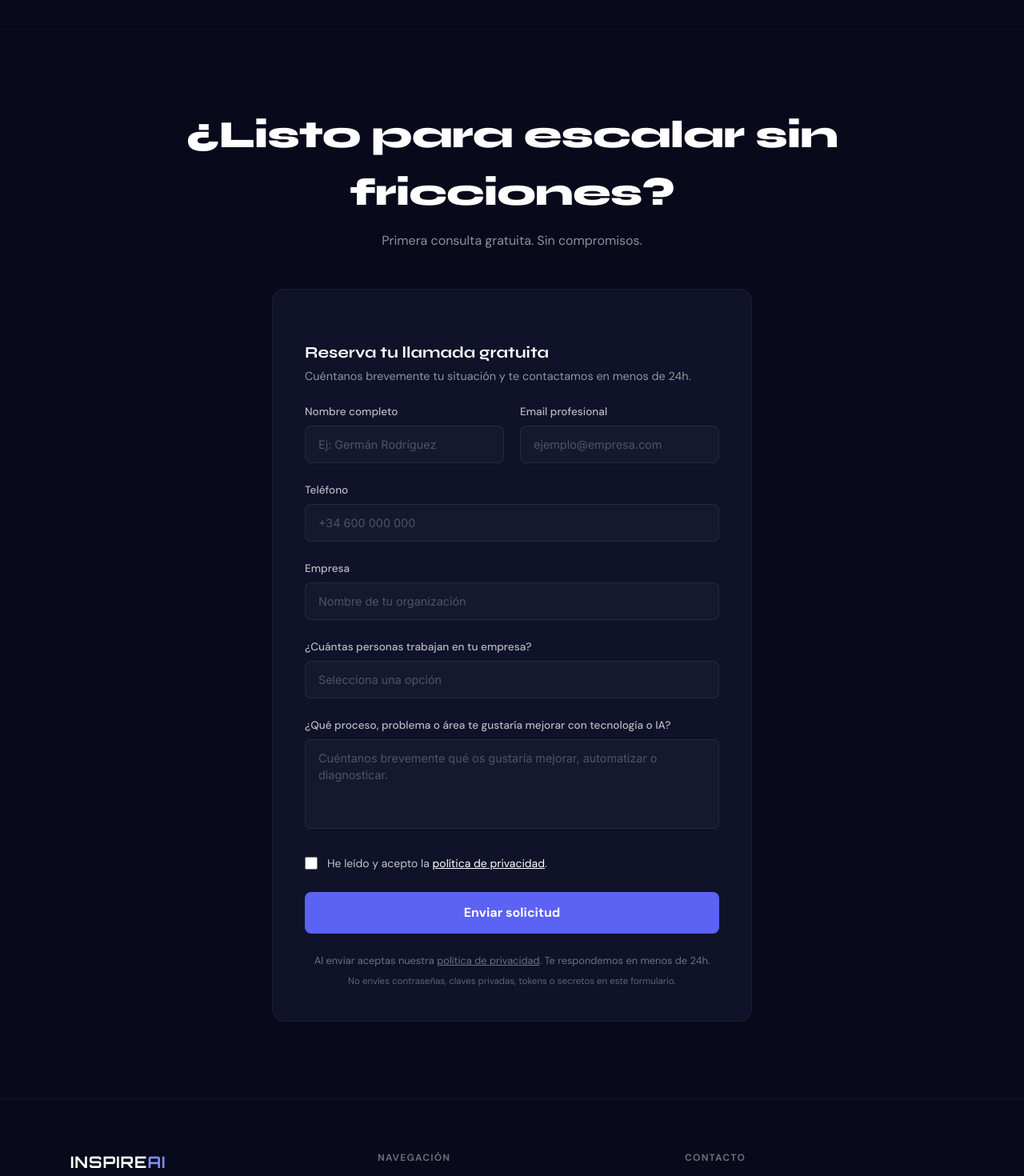
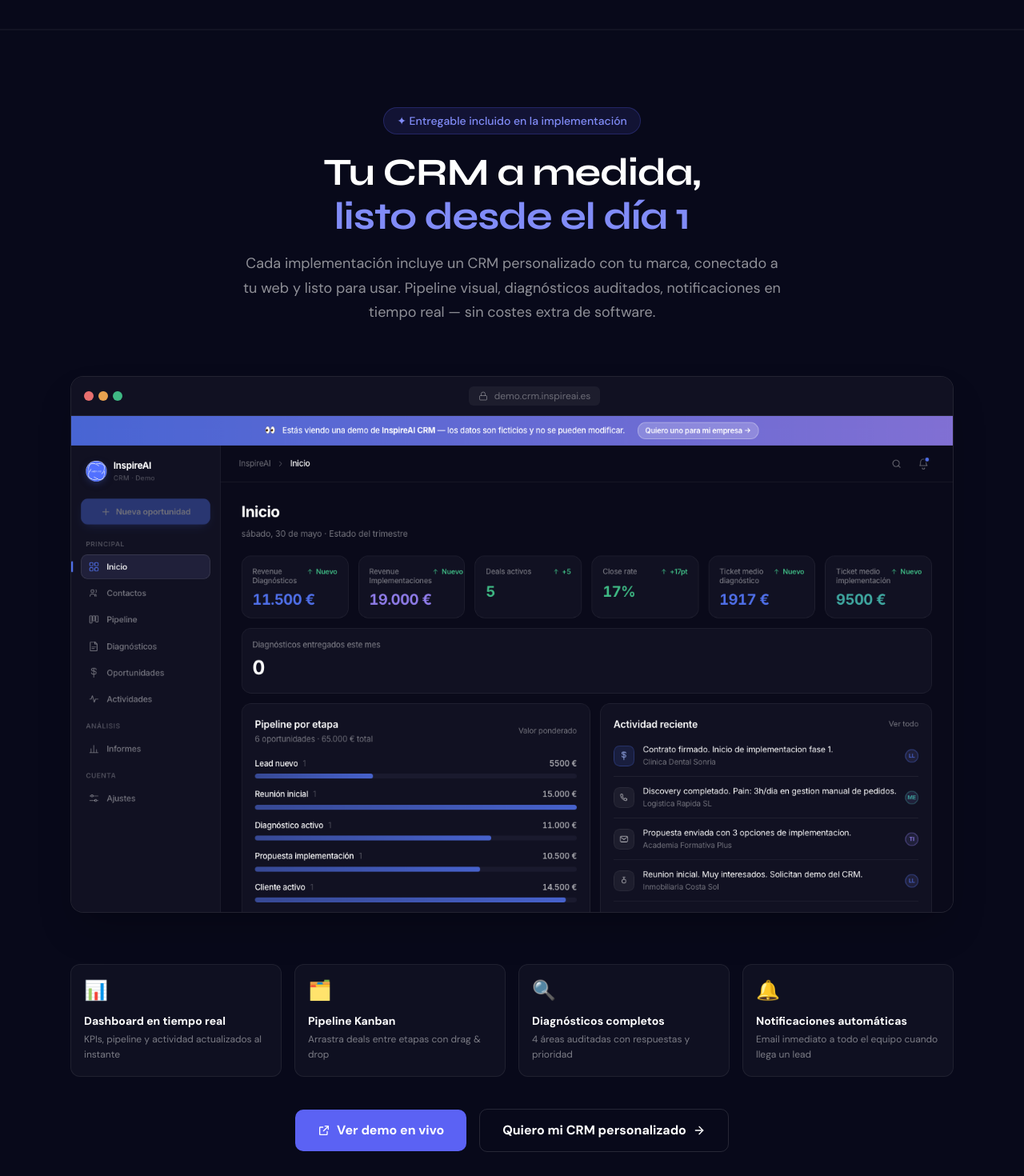
Before and after one commit to inspireai360/InspireAI, a Next.js app: page / in a window 1280 px wide. Shown: the part 4440-5910 px from the top of the page at 80% size. Built offline with nearby package versions, Linux system fonts and the light colour scheme.

Commit message:
feat: añadir sección CRM demo con browser mockup y features

```diff
--- a/app/page.tsx
+++ b/app/page.tsx
@@ -1139,6 +1139,100 @@
       <div className="section-divider" />
 
 
+
+      <div className="section-divider" />
+
+      {/* ─── CRM Section ─────────────────────────────────────────────────── */}
+      <section className="py-16 md:py-24 overflow-hidden" id="crm">
+        <div className="mx-auto px-6 max-w-6xl">
+
+          {/* Header */}
+          <div className="text-center mb-12 md:mb-16">
+            <span className="inline-flex items-center gap-2 px-4 py-1.5 rounded-full text-sm font-medium mb-5"
+              style={{ background: "rgba(91,98,244,0.12)", color: "#818CF8", border: "1px solid rgba(91,98,244,0.25)" }}>
+              ✦ Entregable incluido en la implementación
+            </span>
+            <h2 className="font-heading font-bold text-white mb-4"
+              style={{ fontSize: "clamp(2rem, 5vw, 3rem)", lineHeight: 1.15, letterSpacing: "-0.02em" }}>
+              Tu CRM a medida,<br />
+              <span style={{ color: "#818CF8" }}>listo desde el día 1</span>
+            </h2>
+            <p className="max-w-2xl mx-auto text-lg" style={{ color: "rgba(255,255,255,0.55)", lineHeight: 1.7 }}>
+              Cada implementación incluye un CRM personalizado con tu marca, conectado a tu web y listo para usar.
+              Pipeline visual, diagnósticos auditados, notificaciones en tiempo real — sin costes extra de software.
+            </p>
+          </div>
+
+          {/* Browser mockup con screenshot */}
+          <div className="relative mb-12 md:mb-16">
+            {/* Glow */}
+            <div className="absolute inset-0 rounded-2xl opacity-40 blur-3xl -z-10"
+              style={{ background: "radial-gradient(ellipse at 50% 60%, rgba(91,98,244,0.35), transparent 70%)" }} />
+
+            {/* Browser chrome */}
+            <div className="rounded-2xl overflow-hidden shadow-2xl"
+              style={{ border: "1px solid rgba(255,255,255,0.1)", background: "#0A0A1A" }}>
+              {/* Top bar */}
+              <div className="flex items-center gap-2 px-4 py-3" style={{ background: "#111122", borderBottom: "1px solid rgba(255,255,255,0.07)" }}>
+                <div className="flex gap-1.5">
+                  <div className="w-3 h-3 rounded-full" style={{ background: "#E86F6F" }} />
+                  <div className="w-3 h-3 rounded-full" style={{ background: "#E8A24F" }} />
+                  <div className="w-3 h-3 rounded-full" style={{ background: "#3FB984" }} />
+                </div>
+                <div className="flex-1 flex justify-center">
+                  <div className="flex items-center gap-2 px-3 py-1 rounded-md text-xs" style={{ background: "rgba(255,255,255,0.05)", color: "rgba(255,255,255,0.35)" }}>
+                    <svg width="12" height="12" viewBox="0 0 24 24" fill="none" stroke="currentColor" strokeWidth="2">
+                      <rect x="3" y="11" width="18" height="11" rx="2" /><path d="M7 11V7a5 5 0 0 1 10 0v4"/>
+                    </svg>
+                    demo.crm.inspireai.es
+                  </div>
+                </div>
+              </div>
+              {/* Screenshot — tabs */}
+              <div className="relative" style={{ aspectRatio: "16/9" }}>
+                <img src="/crm-dashboard.png" alt="InspireAI CRM Dashboard"
+                  className="w-full h-full object-cover object-top" />
+              </div>
+            </div>
+          </div>
+
+          {/* Features grid */}
+          <div className="grid grid-cols-2 md:grid-cols-4 gap-4 mb-10">
+            {[
+              { icon: "📊", title: "Dashboard en tiempo real", desc: "KPIs, pipeline y actividad actualizados al instante" },
+              { icon: "🗂️", title: "Pipeline Kanban", desc: "Arrastra deals entre etapas con drag & drop" },
+              { icon: "🔍", title: "Diagnósticos completos", desc: "4 áreas auditadas con respuestas y prioridad" },
+              { icon: "🔔", title: "Notificaciones automáticas", desc: "Email inmediato a todo el equipo cuando llega un lead" },
+            ].map((f) => (
+              <div key={f.title} className="p-4 rounded-xl" style={{ background: "rgba(255,255,255,0.03)", border: "1px solid rgba(255,255,255,0.07)" }}>
+                <div className="text-2xl mb-3">{f.icon}</div>
+                <div className="font-semibold text-white text-sm mb-1">{f.title}</div>
+                <div className="text-xs leading-relaxed" style={{ color: "rgba(255,255,255,0.45)" }}>{f.desc}</div>
+              </div>
+            ))}
+          </div>
+
+          {/* CTAs */}
+          <div className="flex flex-col sm:flex-row items-center justify-center gap-4">
+            <a href="https://demo.crm.inspireai.es" target="_blank" rel="noopener noreferrer"
+              className="btn-primary inline-flex items-center gap-2">
+              <svg width="16" height="16" viewBox="0 0 24 24" fill="none" stroke="currentColor" strokeWidth="2" strokeLinecap="round" strokeLinejoin="round">
+                <path d="M14 4h6v6M20 4l-9 9M18 14v5a1 1 0 0 1-1 1H5a1 1 0 0 1-1-1V7a1 1 0 0 1 1-1h5"/>
+              </svg>
+              Ver demo en vivo
+            </a>
+            <button onClick={() => {
+              const el = document.getElementById("contacto");
+              el?.scrollIntoView({ behavior: "smooth" });
+            }} className="btn-secondary inline-flex items-center gap-2">
+              Quiero mi CRM personalizado
+              <ArrowRight className="w-4 h-4" />
+            </button>
+          </div>
+
+        </div>
+      </section>
+
       {/* ─── Contact form ───────────────────────────────────────────────── */}
       <section id="contacto" className="py-16 md:py-24 scroll-mt-20">
         <div className="mx-auto px-6 max-w-6xl">
```
